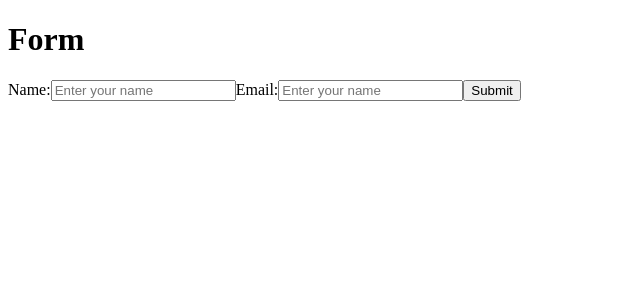
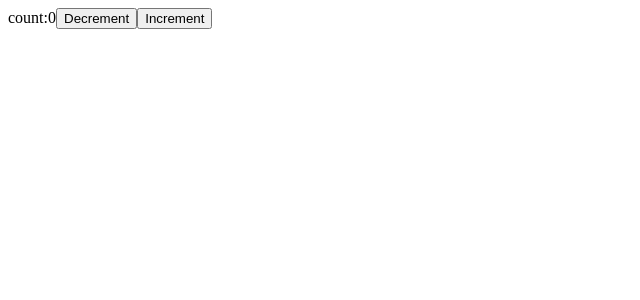
Before and after one commit to sairam2381/new-repo, a React (Vite) app: page / in a window 1280 px wide. Shown: the top 300 px of the page, without its empty margins (0-640 px from the left). Built offline with nearby package versions, Linux system fonts and the light colour scheme.

Commit message:
Add UseEffectComponent for managing state and side effects; update App to include new component

```diff
--- a/src/App.jsx
+++ b/src/App.jsx
@@ -9,6 +9,7 @@ import { BoxComponentData, symbolOfExcellence } from "./data";
 import { toast } from "react-toastify";
 import UsestateComponent from "./usestate/usestate-component";
 import UseStateTwo from "./usestate/usestate-2";
+import UseEffectComponent from "./useEffect/useEffect-component";
 function App() {
   const [count, setCount] = useState(0);
   const triggerFunction = () => {
@@ -28,7 +29,8 @@ function App() {
       <HelloComponent data={100} />
       <HelloComponent data="Sreesairam" color="White" /> */}
       {/* <UsestateComponent /> */}
-      <UseStateTwo />
+      {/* <UseStateTwo /> */}
+      <UseEffectComponent />
     </div>
   );
 }
--- /dev/null
+++ b/src/useEffect/useEffect-component.jsx
@@ -0,0 +1,30 @@
+import react, { useEffect, useState } from "react";
+const UseEffectComponent = () => {
+  const [count, setCount] = useState(0);
+  const [data, setData] = useState(0);
+  useEffect(() => {
+    console.log("Hello world");
+  }, [count, data]);
+  return (
+    <div>
+      count:{count}
+      <button
+        onClick={() => {
+          // setCount(count - 1);
+          setData(data - 1);
+        }}
+      >
+        Decrement
+      </button>
+      <button
+        onClick={() => {
+          // setCount(count + 1);
+          setData(data + 1);
+        }}
+      >
+        Increment
+      </button>
+    </div>
+  );
+};
+export default UseEffectComponent;
```
Also changed, not shown: src/useEffect/useEffect-style.js (added).
